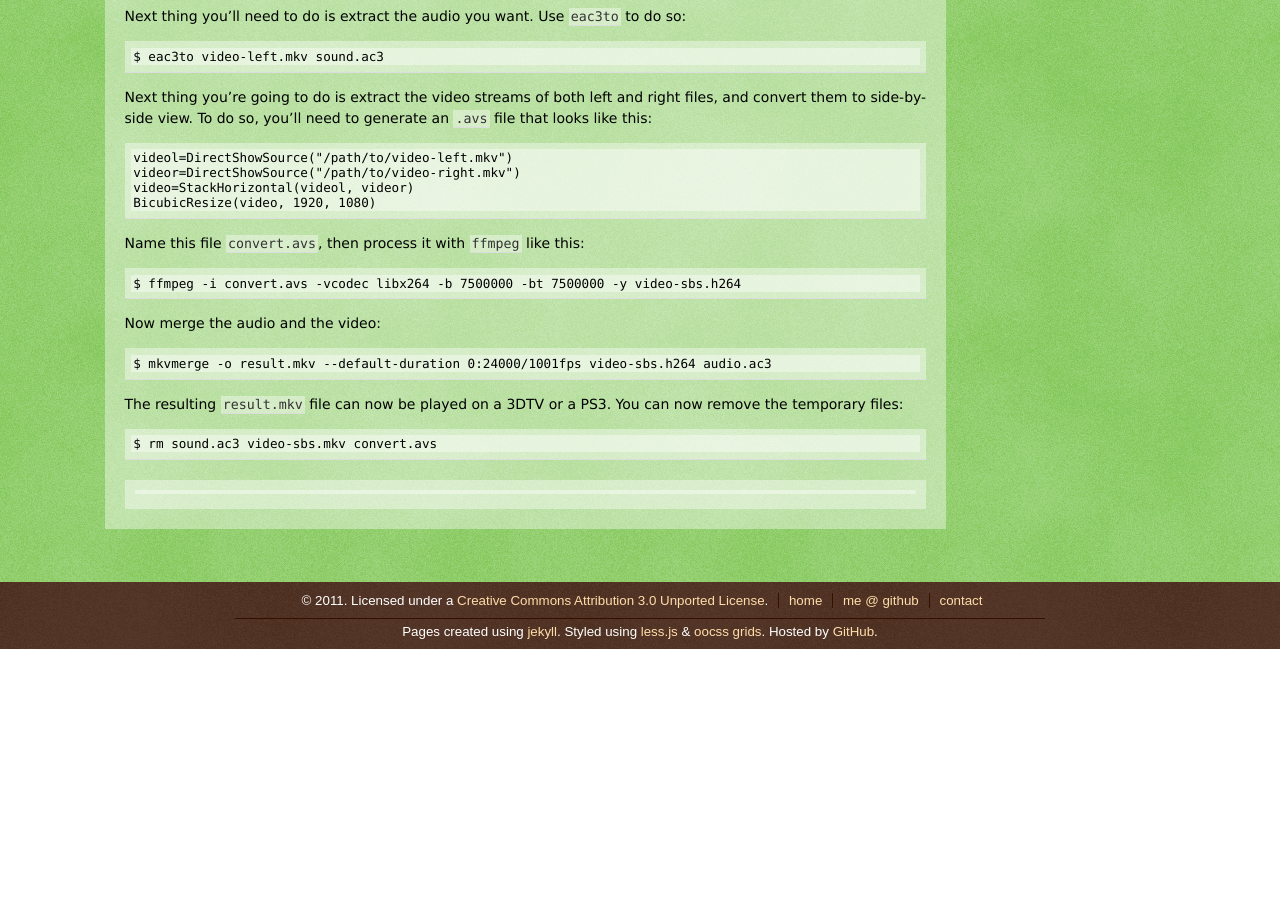
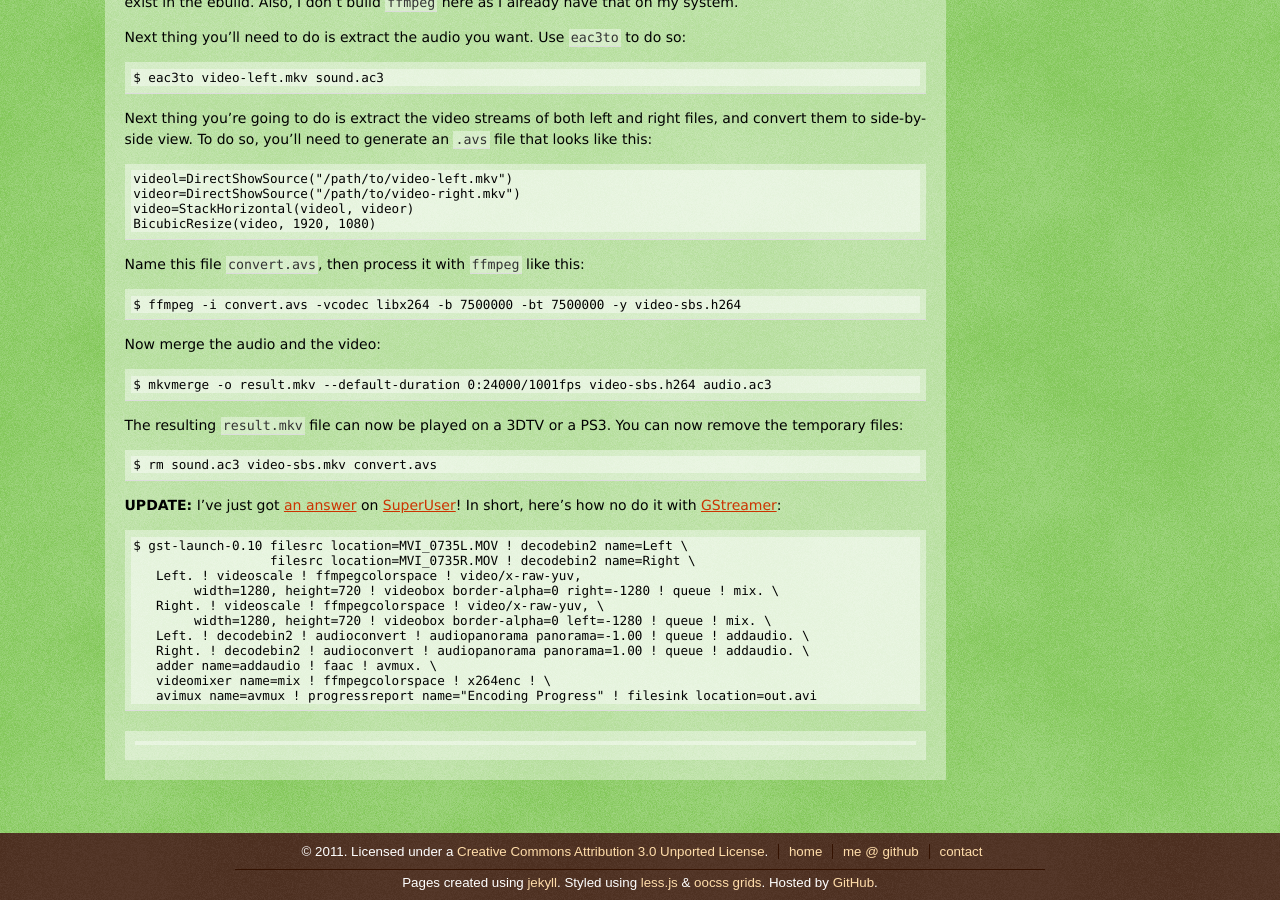
Before and after one commit to attilaolah/attilaolah.github.io, a Jekyll site: the page built from _posts/2011-01-22-merging-mkv-files-with-mkvtoolnix-ffmpeg-and-avisynth.markdown, in a window 1280 px wide and 900 px high, scrolled down 1055 px. Built offline with Jekyll 4.4.1, drawn with Linux system fonts in a browser that asks for light colours; nearby versions of some CDN libraries; before the commit the page ends 1704 px from its top, so only the background shows below that; some of the changed text lies outside the part shown.

Commit message:
added link to SuperUser answer

```diff
--- a/_posts/2011-01-22-merging-mkv-files-with-mkvtoolnix-ffmpeg-and-avisynth.markdown
+++ b/_posts/2011-01-22-merging-mkv-files-with-mkvtoolnix-ffmpeg-and-avisynth.markdown
@@ -9,8 +9,11 @@ summary: Tools for merging stereoscopic video files to HDTV-compatible format.
 
 A while ago I was looking for a way to merge two separate `.mkv` files (left
 and right views of a stereoscopic, 3D movie) into one file, to get a
-side-by-side or top-bottom view. Since back then I didn't get any answer on
-[SuperUser](http://superuser.com/questions/231938/combine-merge-left-right-video-files),
+side-by-side or top-bottom view. Since back then <strike>I didn't get any
+answer on
+[SuperUser](http://superuser.com/questions/231938/combine-merge-left-right-video-files)</strike>
+(**EDIT:** I've got [an
+answer](http://superuser.com/questions/231938/combine-merge-left-right-video-files/259068#259068)!),
 I figured I might just look into it myself, google it, read a few man pages,
 and then write it down for the rest of the world.
 
@@ -83,3 +86,22 @@ The resulting `result.mkv` file can now be played on a 3DTV or a PS3. You can
 now remove the temporary files:
 
     $ rm sound.ac3 video-sbs.mkv convert.avs
+
+**UPDATE:** I've just got [an
+answer](http://superuser.com/questions/231938/combine-merge-left-right-video-files/259068#259068)
+on
+[SuperUser](http://superuser.com/questions/231938/combine-merge-left-right-video-files/259068#259068)!
+In short, here's how no do it with
+[GStreamer](http://gstreamer.freedesktop.org/):
+
+    $ gst-launch-0.10 filesrc location=MVI_0735L.MOV ! decodebin2 name=Left \
+                      filesrc location=MVI_0735R.MOV ! decodebin2 name=Right \
+       Left. ! videoscale ! ffmpegcolorspace ! video/x-raw-yuv,
+            width=1280, height=720 ! videobox border-alpha=0 right=-1280 ! queue ! mix. \
+       Right. ! videoscale ! ffmpegcolorspace ! video/x-raw-yuv, \
+            width=1280, height=720 ! videobox border-alpha=0 left=-1280 ! queue ! mix. \
+       Left. ! decodebin2 ! audioconvert ! audiopanorama panorama=-1.00 ! queue ! addaudio. \
+       Right. ! decodebin2 ! audioconvert ! audiopanorama panorama=1.00 ! queue ! addaudio. \
+       adder name=addaudio ! faac ! avmux. \
+       videomixer name=mix ! ffmpegcolorspace ! x264enc ! \
+       avimux name=avmux ! progressreport name="Encoding Progress" ! filesink location=out.avi
```
